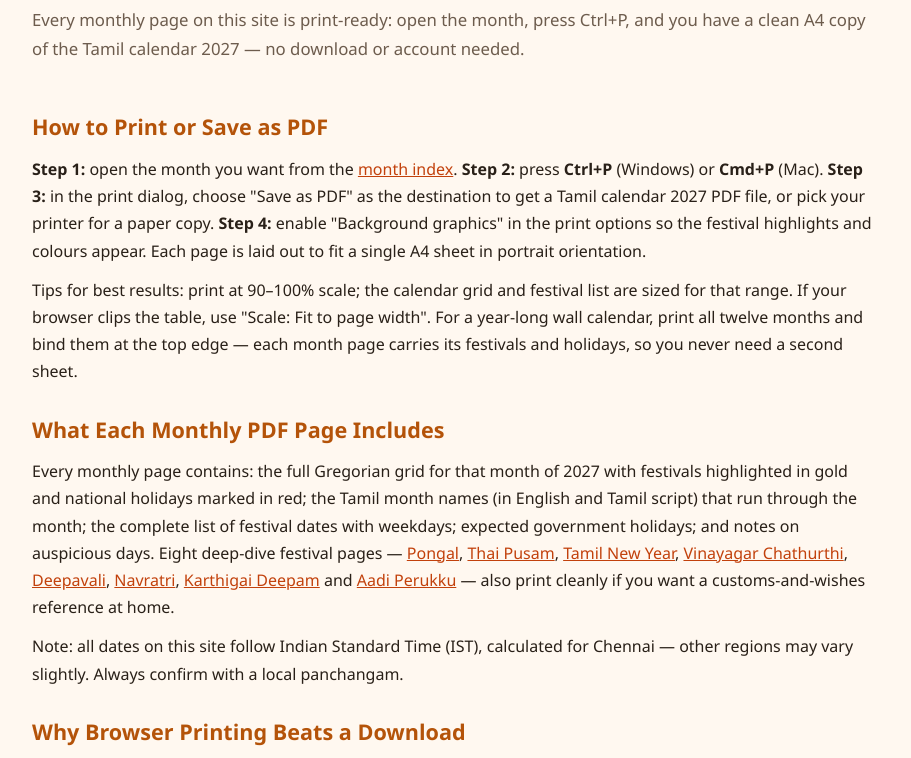
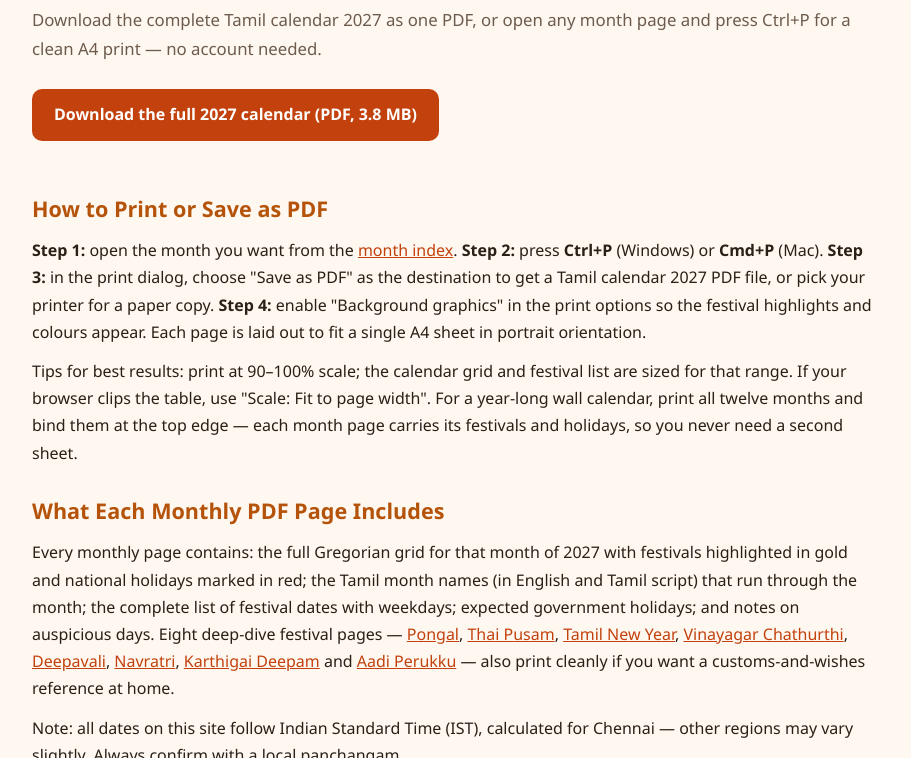
Before and after one commit to wudi953/tamilcalendarhub, a plain HTML site: page 2027/pdf/index.html in a window 1280 px wide. Shown: the part 192-950 px from the top of the page, without its empty margins (184-1095 px from the left). Drawn offline with Linux system fonts and the light colour scheme.

Commit message:
更新可下载PDF

```diff
--- a/2027/pdf/index.html
+++ b/2027/pdf/index.html
@@ -33,7 +33,8 @@
 <p class="crumb"><a href="../../">Home</a> › <a href="../">2027</a> › PDF</p>
 <div class="hero">
 <h1>Tamil Calendar 2027 PDF</h1>
-<p class="lead">Every monthly page on this site is print-ready: open the month, press Ctrl+P, and you have a clean A4 copy of the Tamil calendar 2027 — no download or account needed.</p>
+<p class="lead">Download the complete Tamil calendar 2027 as one PDF, or open any month page and press Ctrl+P for a clean A4 print — no account needed.</p>
+<p><a class="btn-download" href="../../assets/tamil-calendar-2027.pdf" download="tamil-calendar-2027.pdf">Download the full 2027 calendar (PDF, 3.8 MB)</a></p>
 </div>
 <section>
 <h2>How to Print or Save as PDF</h2>
@@ -46,8 +47,8 @@
 <p>Note: all dates on this site follow Indian Standard Time (IST), calculated for Chennai — other regions may vary slightly. Always confirm with a local panchangam.</p>
 </section>
 <section>
-<h2>Why Browser Printing Beats a Download</h2>
-<p>A browser-generated PDF always matches the latest version of the page — if a festival date is corrected or a holiday is gazetted, reprinting takes seconds and you never keep an outdated Tamil calendar 2027 on your wall. There is no file to store, no app to install, and the print stylesheet keeps ink usage low with a clean white background. For digital sharing, the saved PDF can be sent over WhatsApp or email the same way as any downloaded file.</p>
+<h2>Two Ways to Get Your Copy</h2>
+<p>The ready-made PDF above collects the whole year in one file — convenient for sharing by email or WhatsApp, and for keeping a single copy on your phone or tablet. For one particular month, printing straight from the page is usually better: the output always matches the latest version of that page, so a corrected festival date never leaves an outdated copy on your wall. Both options use a clean white A4 layout that keeps ink use low.</p>
 </section>
 <div class="prevnext">
 <a href="../">← Month Index</a>
--- a/assets/style.css
+++ b/assets/style.css
@@ -45,6 +45,18 @@ h3 { font-size: 1.05rem; margin: 18px 0 6px; }
 p { margin-bottom: 12px; }
 section { margin-bottom: 26px; }
 a { color: var(--accent); }
+
+.btn-download {
+  display: inline-block;
+  background: var(--accent);
+  color: #fff;
+  font-weight: 700;
+  padding: 12px 22px;
+  border-radius: 10px;
+  text-decoration: none;
+  margin: 14px 0 4px;
+}
+.btn-download:hover { background: var(--accent-2); color: #fff; }
 
 .lead { color: var(--muted); font-size: 1.05rem; }
 .facts {
@@ -113,7 +125,7 @@ footer.site a { color: var(--accent); text-decoration: none; }
 /* Print and save-as-PDF styles */
 @media print {
   @page { size: A4 portrait; margin: 12mm 10mm 16mm; }
-  header.site, nav.main, .crumb, .prevnext, footer.site { display: none !important; }
+  header.site, nav.main, .crumb, .prevnext, footer.site, .btn-download { display: none !important; }
   body { background: #fff !important; color: #000; font-size: 11pt; }
   .wrap { max-width: 100%; padding: 0; }
   a { color: #000 !important; text-decoration: none; }
--- a/sitemap.xml
+++ b/sitemap.xml
@@ -24,6 +24,7 @@
   <url><loc>https://tamilcalendarhub.com/2027/karthigai-deepam/</loc><priority>0.8</priority></url>
   <url><loc>https://tamilcalendarhub.com/2027/aadi-perukku/</loc><priority>0.8</priority></url>
   <url><loc>https://tamilcalendarhub.com/2027/pdf/</loc><priority>0.7</priority></url>
+  <url><loc>https://tamilcalendarhub.com/assets/tamil-calendar-2027.pdf</loc><priority>0.6</priority></url>
   <url><loc>https://tamilcalendarhub.com/2027/muhurtham-dates/</loc><priority>0.8</priority></url>
   <url><loc>https://tamilcalendarhub.com/about/</loc><priority>0.5</priority></url>
   <url><loc>https://tamilcalendarhub.com/contact/</loc><priority>0.5</priority></url>
```
Also changed, not shown: 1 other file.
